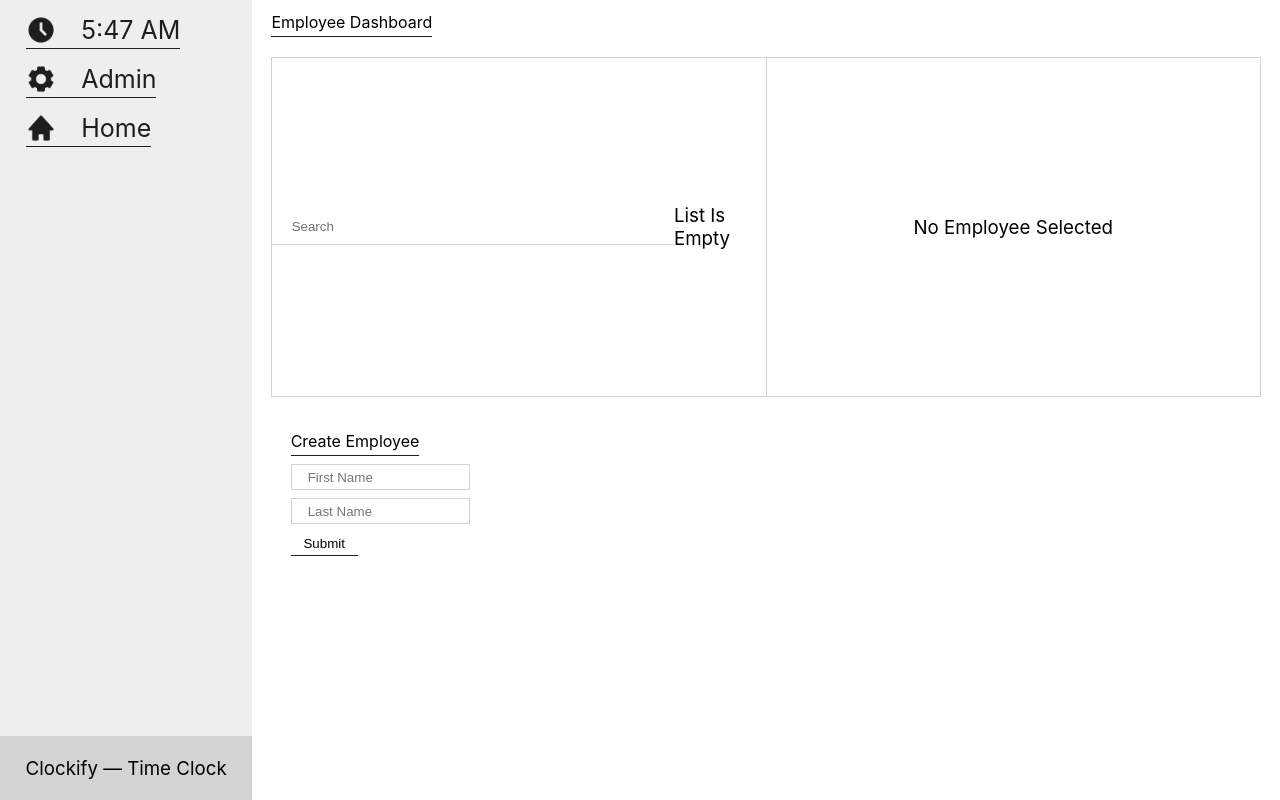
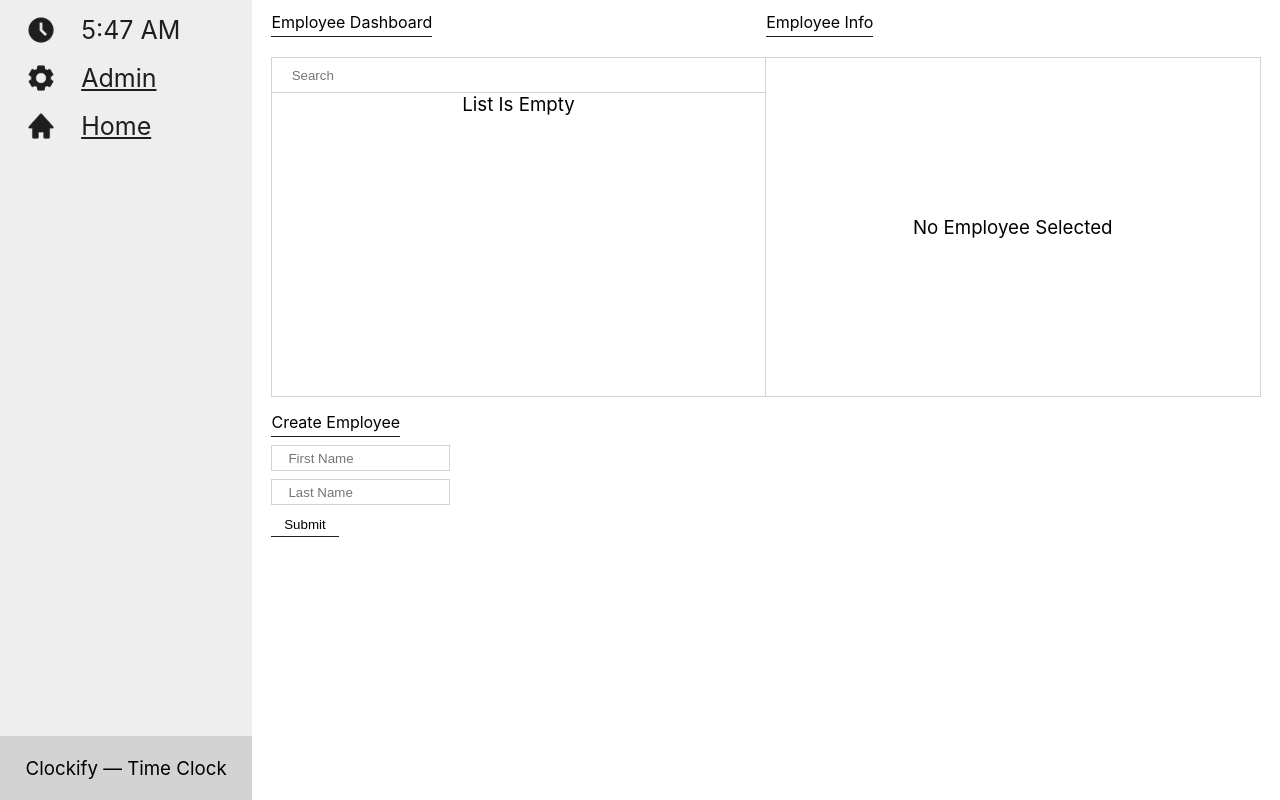
Before and after one commit to jegirhiny/time-clock, a React (Create React App) app: page /admin in a window 1280 px wide. Built offline with nearby package versions, Linux system fonts and the light colour scheme.

Commit message:
jsx updated, titles over components and conditional rendering

```diff
--- a/src/components/employee-dashboard/employee-dashboard.component.jsx
+++ b/src/components/employee-dashboard/employee-dashboard.component.jsx
@@ -19,28 +19,27 @@ const EmployeeDashboard = ({ isAdmin=false }) => {
 
     return (
         <div className='employee-dashboard'>
-            {/* !! Title and Search Bar */}
+            {/* !! Title of Component */}
             <div className='employee-top'>
+                <div>
                     <label>Employee Dashboard</label>
                 </div>
-
+                <div>
+                    {isAdmin &&<label>Employee Info</label>}
+                </div>
+            </div>
+            <div className='inner-board'>
                 {/* !! Table of Employees */}
                 <div className='employee-table'>
                     <div className={employees.length !== 0 ? 'employee-list' : 'employee-list center'}>
+                        {/* !! Search Bar */}
                         <Search pullRequest={pullRequest} />
-                {employees.length !== 0 ?
-                    employees.map((employee) => (
-                        <EmployeeCard
-                            key={employee.id}
-                            getId={getId}
-                            isAdmin={isAdmin}
-                            employee={employee}
-                        />
-                    )) :
-                    <h3>List Is Empty</h3>
-                }
+                        {/* !! List of Employees */}
+                        <div className='list-container'>
+                            {employees.length !== 0 ? employees.map(employee => <EmployeeCard key={employee.id} getId={getId} isAdmin={isAdmin} employee={employee} />) : <h3>List Is Empty</h3>}
                         </div>
-
+                    </div>
+                </div>
                 {/* !! Employee Info Component */}
                 {isAdmin && (
                 <div className='employee-info'>
--- a/src/components/employee-dashboard/employee-dashboard.styles.css
+++ b/src/components/employee-dashboard/employee-dashboard.styles.css
@@ -6,25 +6,32 @@
     padding: 1.5vh 1.5vw;
 }
 
+.inner-board {
+    display: flex;
+}
+
 .employee-top {
     display: flex;
-    justify-content: space-between;
     flex-direction: row;
     width: -webkit-fill-available;
     margin-bottom: 1.5vh;
+}
+
+.employee-top > * {
+    width: -webkit-fill-available;
 }
 
 .employee-table {
     display: flex;
     flex-direction: row;
     align-items: flex-start;
+    width: 50%;
 }
 
 .employee-list {
     border: 1px solid lightgray;
-    overflow: auto;
     height: calc(47vh - 2px - 3vh - 1.5vh);
-    width: 50%;
+    width: -webkit-fill-available;
 }
 
 .employee-info {
@@ -38,6 +45,13 @@
 
 .center {
     display: flex;
+    flex-direction: column;
     justify-content: center;
     align-items: center;
 }
+
+.list-container {
+    height: 38vh;
+    overflow: auto;
+    flex: 1 1;
+}
--- a/src/components/emplyee-form/employee-form.styles.css
+++ b/src/components/emplyee-form/employee-form.styles.css
@@ -1,5 +1,4 @@
 .employee-form {
-    padding: 1.5vw 1.5vw;
     display: flex;
     flex-direction: column;
     align-items: flex-start;
--- a/src/components/navigation/navigation.component.jsx
+++ b/src/components/navigation/navigation.component.jsx
@@ -21,9 +21,9 @@ const Navigation = () => {
     return (
         <div className='nav-container'>
             <div className='nav-bar'>
-                <div style={{cursor: 'default'}} className='nav-item'>
+                <div className='nav-item'>
                     <img className='image' src={Clock} alt="Clock Icon" />
-                    <h3 className='nav-text'>{localTime}</h3>
+                    <h3 className='nav-text def-view'>{localTime}</h3>
                 </div>
                 <div className='nav-item' onClick={() => navigate('/admin')}>
                     <img className='image' src={Cog} alt="Cog Icon" />
--- a/src/components/navigation/navigation.styles.css
+++ b/src/components/navigation/navigation.styles.css
@@ -7,22 +7,32 @@
     height: 92vh;
 }
 
-.nav-text {
-    font-size: 25px;
-    color: #1e1e1e;
-}
-
 .nav-item {
     height: 4.5vh;
     margin-top: 1.5vh;
     display: flex;
     align-items: center;
-    border-bottom: 1px solid #1e1e1e;
     width: max-content;
 }
 
-:not(:first-child) .nav-item {
+.nav-text {
+    font-size: 25px;
+    color: #1e1e1e;
+    text-decoration: underline;
+}
+
+.nav-text:hover {
     cursor: pointer;
+    color: blue;
+}
+
+.def-view {
+    text-decoration: none;
+    cursor: default !important;
+}
+
+.def-view:hover {
+    color: #1e1e1e;
 }
 
 .image {
```
Lines whose indentation alone changed are shown as unchanged.
